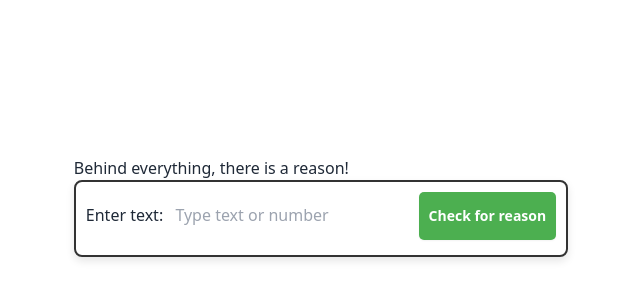
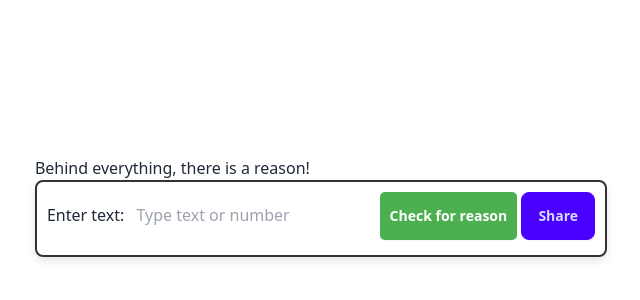
Before and after one commit to engineerDevsoul/engineersouldev, a plain HTML site: page index.html in a window 1280 px wide. Shown: the part 184-484 px from the top of the page, without its empty margins (319-959 px from the left). Drawn offline with nearby package versions, Linux system fonts and the light colour scheme.

Commit message:
Update index.html

```diff
--- a/index.html
+++ b/index.html
@@ -21,6 +21,7 @@
                     <label for="textInput">Enter text:</label>
                     <input type="text" id="textInput" placeholder="Type text or number">
                     <button id="playButton" class="btn btn-primary">Check for reason</button>
+                     <button id="share" class="btn btn-primary">Share</button>
                 </div>
             </div>
         </div>
```
